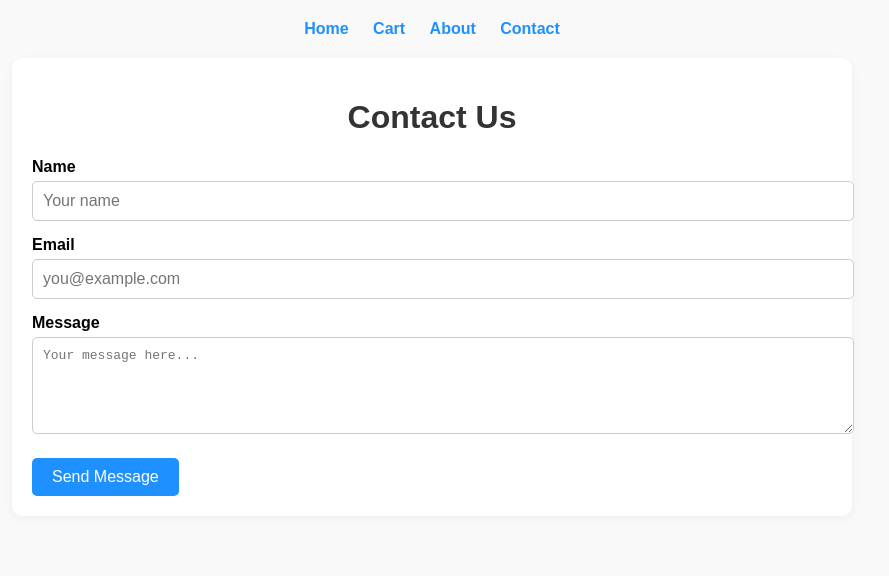
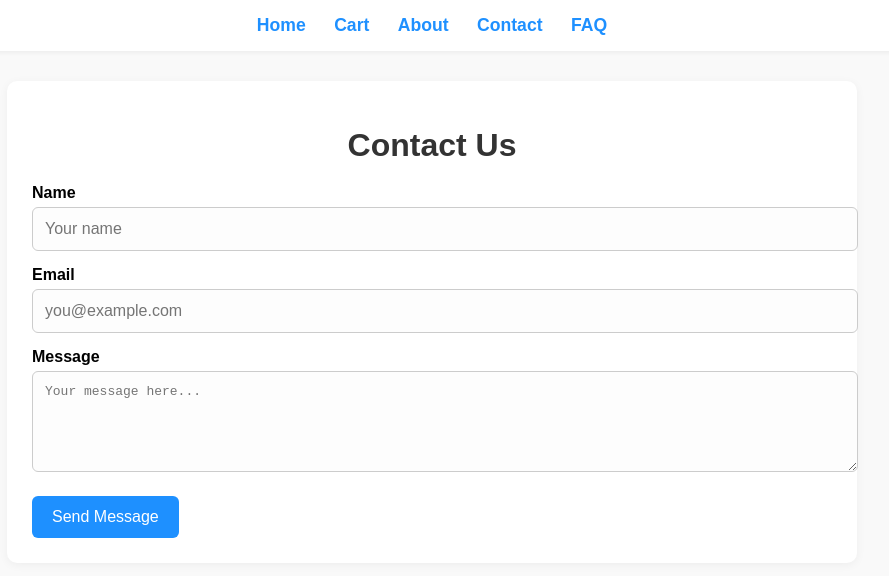
Before and after one commit to Malz-arc/shopping-site, a plain HTML site: page contact.html in a window 1280 px wide. Shown: the whole page, without its empty margins (208-1097 px from the left). Drawn offline with Linux system fonts and the light colour scheme.

Commit message:
Final contact page with formsubmit integration

```diff
--- a/contact.html
+++ b/contact.html
@@ -6,10 +6,32 @@
   <meta name="viewport" content="width=device-width, initial-scale=1.0">
   <link rel="stylesheet" href="css/style.css">
   <style>
+    body {
+      font-family: Arial, sans-serif;
+      background-color: #f9f9f9;
+      margin: 0;
+      padding: 0;
+    }
+
+    .nav {
+      text-align: center;
+      padding: 15px 0;
+      background: #fff;
+      box-shadow: 0 2px 4px rgba(0,0,0,0.05);
+    }
+
+    .nav a {
+      margin: 0 12px;
+      text-decoration: none;
+      color: #1e90ff;
+      font-weight: bold;
+      font-size: 1.1em;
+    }
+
     .container {
       max-width: 800px;
-      margin: auto;
-      padding: 20px;
+      margin: 30px auto;
+      padding: 25px;
       background: #fff;
       border-radius: 10px;
       box-shadow: 0 2px 10px rgba(0,0,0,0.05);
@@ -17,8 +39,9 @@
 
     h1 {
       text-align: center;
+      color: #333;
       font-size: 2em;
-      color: #333;
+      margin-bottom: 20px;
     }
 
     form label {
@@ -29,34 +52,44 @@
 
     input, textarea {
       width: 100%;
-      padding: 10px;
+      padding: 12px;
       margin-top: 5px;
       border: 1px solid #ccc;
-      border-radius: 5px;
+      border-radius: 6px;
       font-size: 1em;
+      background-color: #fdfdfd;
     }
 
     button {
       margin-top: 20px;
-      padding: 10px 20px;
+      padding: 12px 20px;
       background-color: #1e90ff;
       color: white;
       border: none;
-      border-radius: 5px;
+      border-radius: 6px;
       font-size: 1em;
       cursor: pointer;
+      transition: background 0.2s;
     }
 
-    .nav {
-      text-align: center;
-      margin-bottom: 20px;
+    button:hover {
+      background-color: #0f78d1;
     }
 
-    .nav a {
-      margin: 0 10px;
-      text-decoration: none;
-      color: #1e90ff;
-      font-weight: bold;
+    @media (max-width: 600px) {
+      .container {
+        margin: 15px;
+        padding: 15px;
+      }
+
+      .nav a {
+        font-size: 1em;
+        margin: 0 8px;
+      }
+
+      h1 {
+        font-size: 1.5em;
+      }
     }
   </style>
 </head>
@@ -67,19 +100,23 @@
     <a href="cart.html">Cart</a>
     <a href="about.html">About</a>
     <a href="contact.html">Contact</a>
+    <a href="faq.html">FAQ</a>
   </div>
 
   <div class="container">
     <h1>Contact Us</h1>
-    <form>
+    <form action="https://formsubmit.co/motgems@gmail.com" method="POST">
+      <input type="hidden" name="_captcha" value="false">
+      <input type="hidden" name="_next" value="https://malz-arc.github.io/shopping-site/thank-you.html">
+
       <label for="name">Name</label>
-      <input type="text" id="name" placeholder="Your name" required>
+      <input type="text" id="name" name="name" placeholder="Your name" required>
 
       <label for="email">Email</label>
-      <input type="email" id="email" placeholder="you@example.com" required>
+      <input type="email" id="email" name="email" placeholder="you@example.com" required>
 
       <label for="message">Message</label>
-      <textarea id="message" rows="5" placeholder="Your message here..." required></textarea>
+      <textarea id="message" name="message" rows="5" placeholder="Your message here..." required></textarea>
 
       <button type="submit">Send Message</button>
     </form>
```
